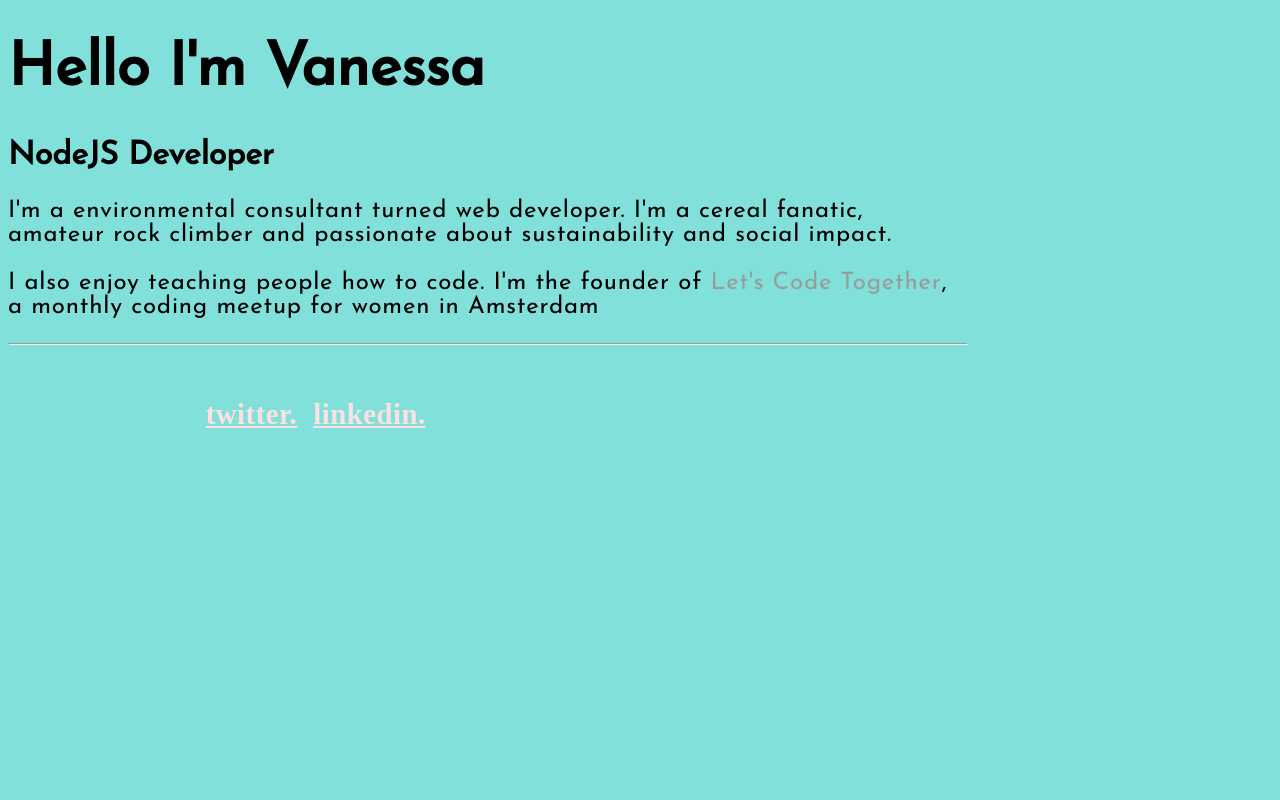
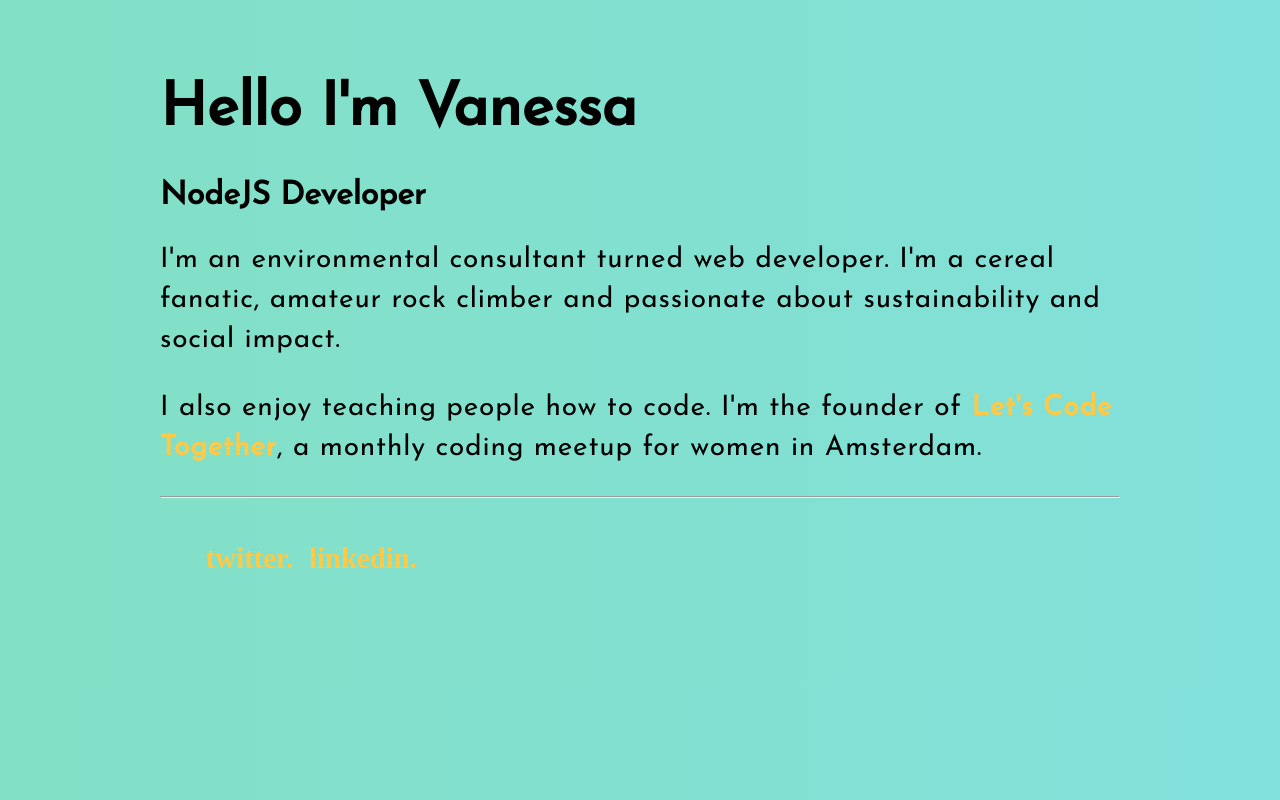
Before and after one commit to V-Ho/V-Ho.github.io, a plain HTML site: page index.html in a window 1280 px wide. Drawn offline with Linux system fonts and the light colour scheme.

Commit message:
styling changes to main page

```diff
--- a/index.html
+++ b/index.html
@@ -9,6 +9,7 @@
     <link href="https://fonts.googleapis.com/css?family=Josefin+Sans|Quicksand&display=swap" rel="stylesheet">
 </head>
 <body>
+    <div class="container">
         <header>
             <div class="title">
                 <h1>Hello I'm Vanessa</h1>
@@ -16,9 +17,9 @@
             </div>
         </header>
         <section class="intro">
-            <h3>I'm a environmental consultant turned web developer.  I'm a cereal fanatic, amateur rock climber and passionate about sustainability and social impact. </h3>
+            <h3>I'm an environmental consultant turned web developer.  I'm a cereal fanatic, amateur rock climber and passionate about sustainability and social impact. </h3>
 
-            <h3>I also enjoy teaching people how to code. I'm the founder of <a href="Let's Code Together">Let's Code Together</a>, a monthly coding meetup for women in Amsterdam </h3><hr>
+            <h3>I also enjoy teaching people how to code. I'm the founder of <a class="intro-link" href="Let's Code Together">Let's Code Together</a>, a monthly coding meetup for women in Amsterdam. </h3><hr>
         </section>
 
         <footer>
@@ -29,5 +30,6 @@
                 </ul>
             </div>
         </footer>
+    </div>
 </body>
 </html>
--- a/styles/main.css
+++ b/styles/main.css
@@ -1,7 +1,15 @@
 @import url('https://fonts.googleapis.com/css?family=Josefin+Sans|Quicksand&display=swap');
 
 body {
-    background: #82e0db;
+    background: linear-gradient(90deg, rgba(130,224,198,1) 0%, rgba(130,224,219,1) 100%, rgba(0,212,255,1) 100%);
+    display: flex;
+    flex-direction: column;
+    align-items:center;
+    padding: 2em;
+    /* text-align: center; */
+}
+container {
+    max-width:700px;
 }
 
 h1 {
@@ -16,18 +24,28 @@ h2 {
 
 h3 {
     font-family: 'Josefin Sans', sans-serif;
-    font-size: 24px;
+    font-size: 28px;
     font-weight: 400;
     letter-spacing: 0.05rem;
 }
 
 h3 a {
-    color: #969D9D;
+    color: #FCCA46;
     text-decoration: none;
 }
 
 .intro {
     max-width: 960px;
+    line-height: 2.5em;
+}
+
+.intro-link {
+    font-weight: 900;
+    transition: color .2s,background-color .2s;
+}
+.intro-link:hover {
+    background-color: #FCCA46;
+    color: rgba(130,224,198,1);
 }
 
 footer {
@@ -37,18 +55,17 @@ footer {
     height: 100px;
    }
 
-   .footer-content {
-    max-width:960px;
-    margin:0 auto;
+   /* .footer-content {
     font-style: normal;
     font-weight: 300;
     line-height: 1.4;
     color: #FFE0E0;
     letter-spacing: .03em;
-   }
+   } */
 
    .social {
     float:left;
+    transition-delay: 10s;
    }
 
    .social li {
@@ -56,10 +73,11 @@ footer {
    }
 
    .social li a {
-    color:#FFE0E0;
+    color:#FCCA46;
     padding:0.2em;
     font-size:1.8em;
     font-weight:600;
+    text-decoration: none;
    }
 
    .social li a:hover {
```
Lines whose indentation alone changed are shown as unchanged.
